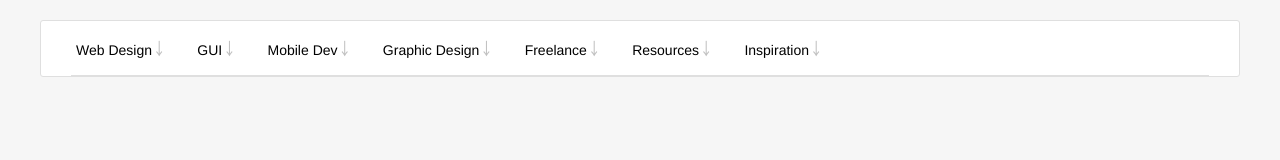
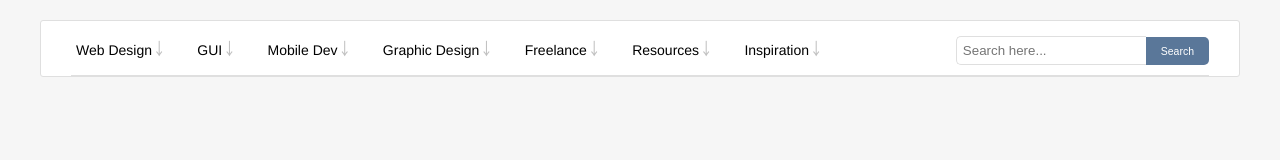
Before and after one commit to Sylphony/zaplabs-test, a plain HTML site: page src/index.html in a window 1280 px wide. Drawn offline with Linux system fonts and the light colour scheme.

Commit message:
Added search bar

```diff
--- a/src/css/components/header.css
+++ b/src/css/components/header.css
@@ -1,5 +1,40 @@
 .header {
+    padding:15px 0;
+
     border-bottom:1px solid #dfdfdf;
+}
+
+.header__search {
+    float:right;
+}
+
+.header__search-input,
+.header__search-submit {
+    vertical-align:middle;
+
+    border:0;
+}
+
+.header__search-input {
+    padding:6px;
+    margin-right:-4px;
+
+    border-top:1px solid #dfdfdf;
+    border-bottom:1px solid #dfdfdf;
+    border-left:1px solid #dfdfdf;
+    border-top-left-radius:5px;
+    border-bottom-left-radius:5px;
+}
+
+.header__search-submit {
+    padding:8px 15px;
+
+    color:#FFF;
+    font-size:0.75rem;
+
+    background-color:#5a7799;
+    border-top-right-radius:5px;
+    border-bottom-right-radius:5px;
 }
 
 .header__nav {
@@ -7,7 +42,7 @@
 }
 
 .header__nav-links {
-    padding:15px 0;
+
 }
 
 .header__nav-link {
--- a/src/index.html
+++ b/src/index.html
@@ -13,6 +13,11 @@
     <body>
         <div class="container">
             <header class="header">
+                <form class="header__search">
+                    <input class="header__search-input" type="search" placeholder="Search here...">
+                    <input class="header__search-submit" type="submit" value="Search">
+                </form>
+
                 <nav class="header__nav">
                     <ul class="header__nav-links reset-list">
                         <li class="header__nav-link">
```
